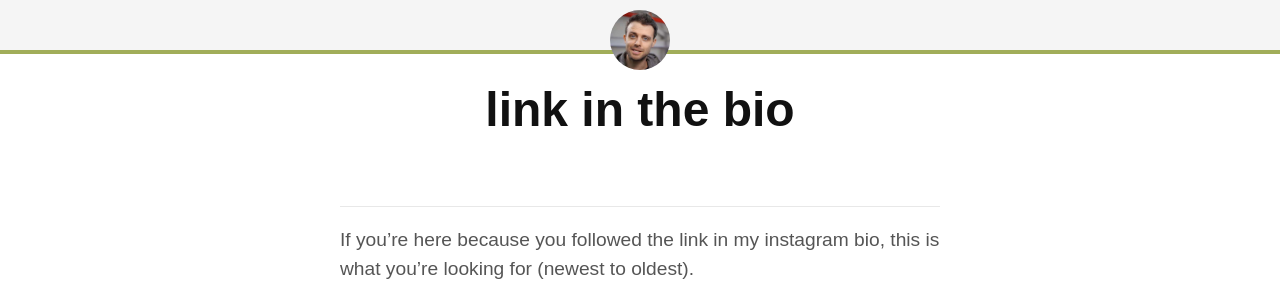
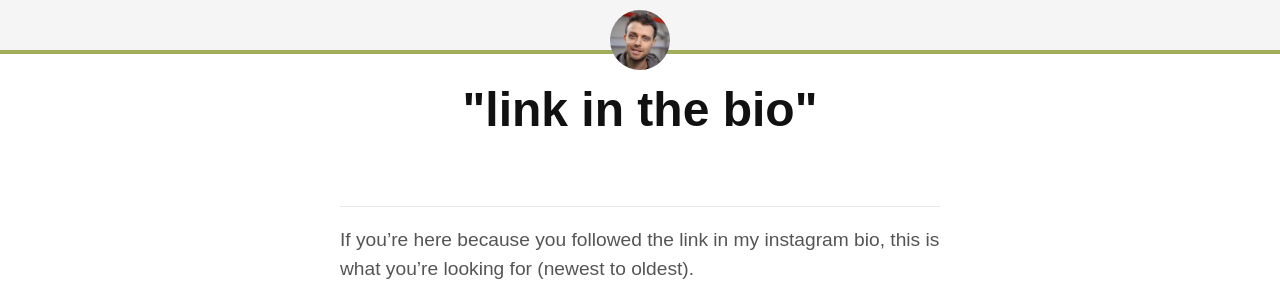
Before and after one commit to steventhebrave/steventhebrave.github.io, a Jekyll site: the page built from _pages/more.md, in a window 1280 px wide and 900 px high. Shown: the top 283 px of the window. Built offline with Jekyll 4.4.1, drawn with Linux system fonts in a browser that asks for light colours.

Commit message:
Update more.md

```diff
--- a/_pages/more.md
+++ b/_pages/more.md
@@ -1,7 +1,7 @@
 ---
 layout: page
 permalink: /more
-title: "link in the bio"
+title: '"link in the bio"'
 ---
 
 If you're here because you followed the link in my instagram bio, this is what you're looking for (newest to oldest).
```
